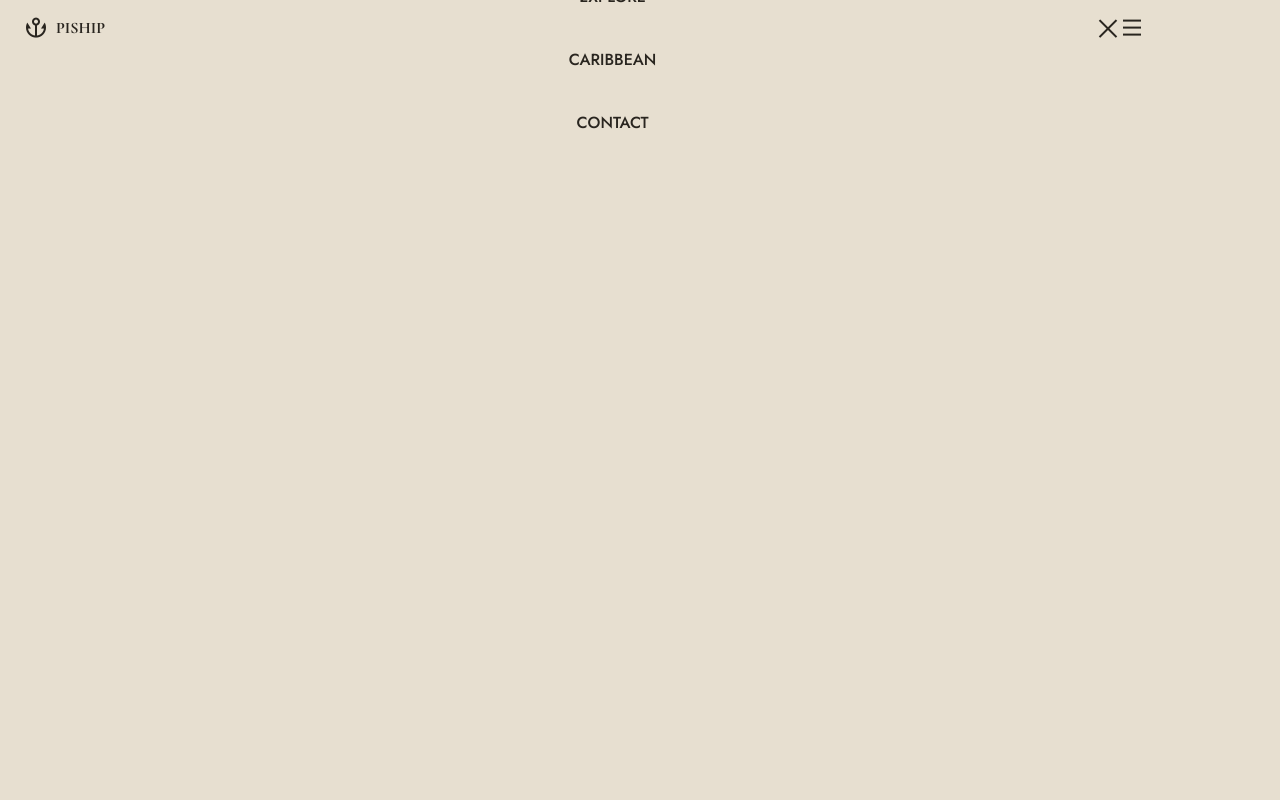
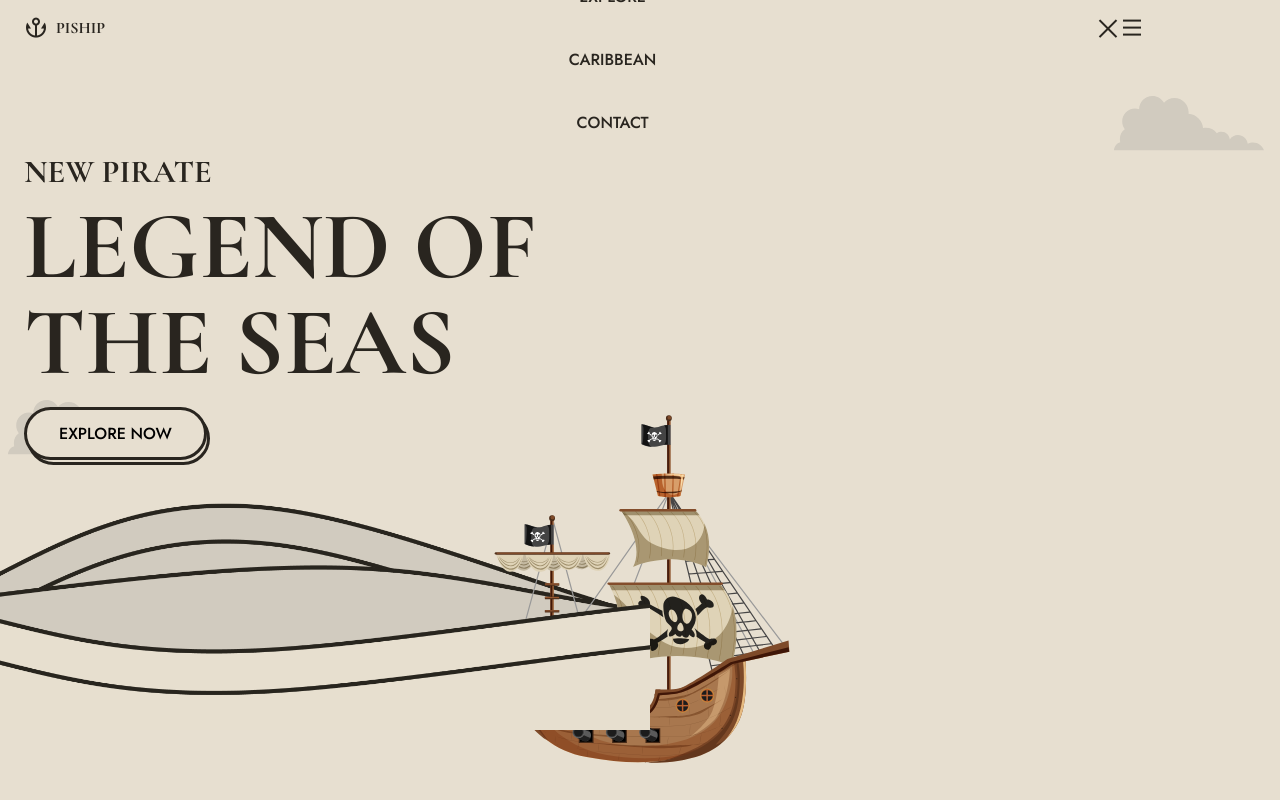
Before and after one commit to francisco-das-chagas/responsive-pirate-website, a plain HTML site: page index.html in a window 1280 px wide. Drawn offline with nearby package versions, Linux system fonts and the light colour scheme.

Commit message:
section-home

```diff
--- a/assets/css/styles.css
+++ b/assets/css/styles.css
@@ -157,6 +157,115 @@ img {
 
 
 /*=============== HOME ===============*/
+.home {
+  position: relative;
+}
+
+.home__container {
+  padding-top: 9.5rem;
+  height: 100vh;
+}
+
+.home__data {
+  position: relative;
+  z-index: var(--z-tooltip);
+}
+
+.home__subtitle {
+  font-size: var(--big-font-size);
+  font-family: var(--second-font);
+  margin-bottom: .5rem;
+}
+
+.home__title {
+  font-size: var(--biggest-font-size);
+  font-family: var(--second-font);
+  line-height: 100%;
+  margin-bottom: 1rem;
+}
+
+.home__title span {
+  font-size: var(--biggest-font-size);
+}
+
+.home__button {
+  position: relative;
+  display: inline-flex;
+  background-color: var(--body-color);
+  border: 3px solid var(--black-color);
+  padding: .75rem 2rem;
+  border-radius: 4rem;
+  color: black;
+}
+
+.home__button::after {
+  content: '';
+  position: absolute;
+  width: 100%;
+  height: 100%;
+  background-color: var(--body-color);
+  border: 3px solid var(--black-color);
+  border-radius: 4rem;
+  left: 0;
+  right: 0;
+  bottom: -8px;
+  justify-self: center;
+  z-index: -1;
+  transition: transform .4s;
+}
+
+.home__button:hover::after {
+  transform: translate(2px, 2px);
+}
+.home__cloud-1,
+.home__cloud-2 {
+  position: absolute;
+  width: 150px;
+}
+
+.home__cloud-1 {
+  top: 6rem;
+  right: 1rem;
+}
+
+.home__cloud-2 {
+  top: 25rem;
+  left: .5rem;
+}
+
+.home__images {
+  overflow: hidden;
+}
+
+.home__images div {
+  max-width: initial;
+  width: 650px;
+  height: 270px;
+  background-size: 1000px 100%;
+  position: absolute;
+  left: 0;
+}
+
+.home__waves-1 {
+  bottom: -1.5rem;
+}
+.home__waves-2 {
+  bottom: -1rem;
+}
+
+.home__waves-3 {
+  bottom: 3rem;
+}
+
+.home__ship {
+  width: 300px;
+  position: absolute;
+  bottom: 2rem;
+  left: 0;
+  right: 0;
+  margin-inline: auto;
+  transform-origin: center center;
+}
 
 
 /* Animated Clouds */
--- a/index.html
+++ b/index.html
@@ -60,7 +60,27 @@
       <main class="main">
          <!--==================== HOME ====================-->
          <section class="home">
+            <div class="home__container container">
+               <img src="assets/img/cloud.svg" alt="image" class="home__cloud-1">
+               <img src="assets/img/cloud.svg" alt="image" class="home__cloud-2">
 
+               <div class="home__data">
+                  <h3 class="home__subtitle">NEW PIRATE</h3>
+                  <h1 class="home__title">
+                     <span>LEGEND OF</span> <br>
+                     THE SEAS
+                  </h1>
+
+                  <a href="#" class="home__button">EXPLORE NOW</a>
+               </div>
+
+               <div class="home__images">
+                  <div class="home_waves-3" style="background-image: url(./assets/img/waves-3.png);"></div>
+                  <div class="home_waves-2" style="background-image: url(./assets/img/waves-2.png);"></div>
+                  <img src="./assets/img/pirate-ship.svg" alt="image" class="home__ship">
+                  <div class="home_waves-1" style="background-image: url(./assets/img/waves-1.png);"></div>
+               </div>
+            </div>
          </section>
       </main>
 
```
